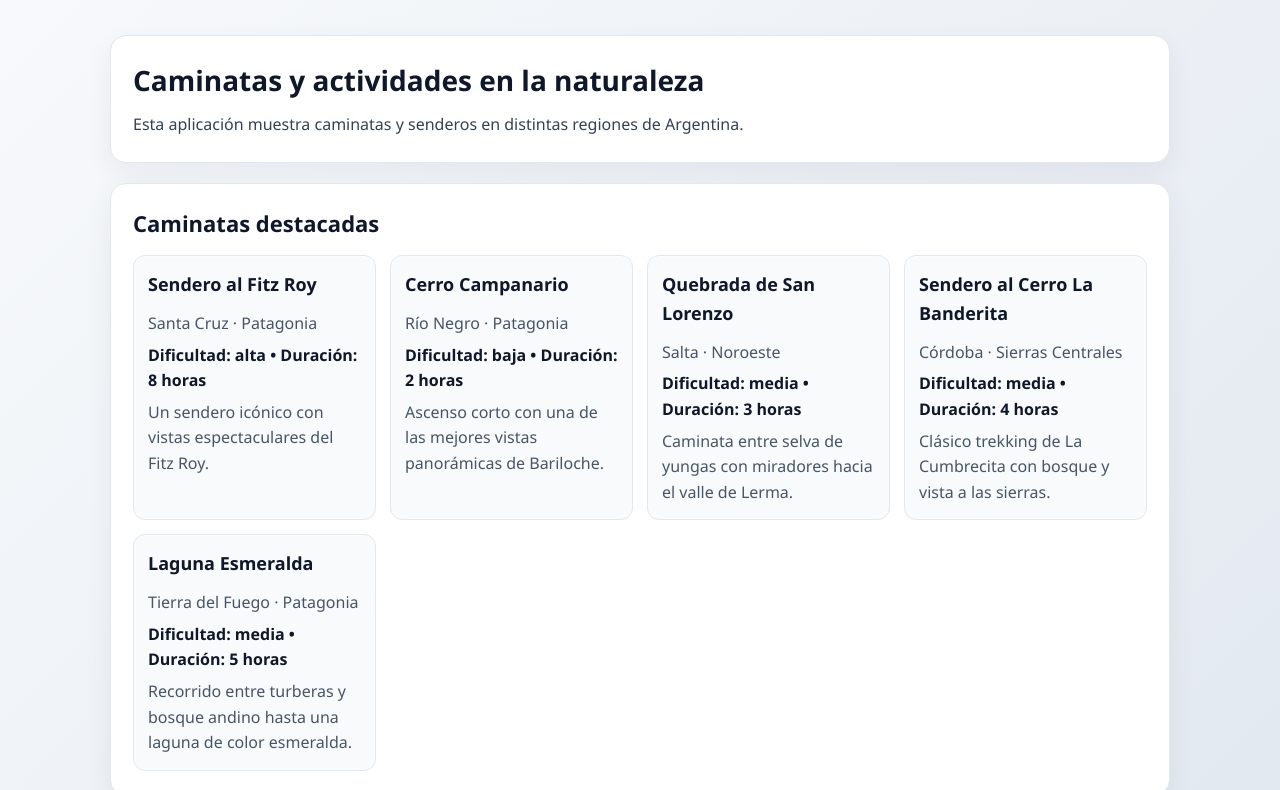
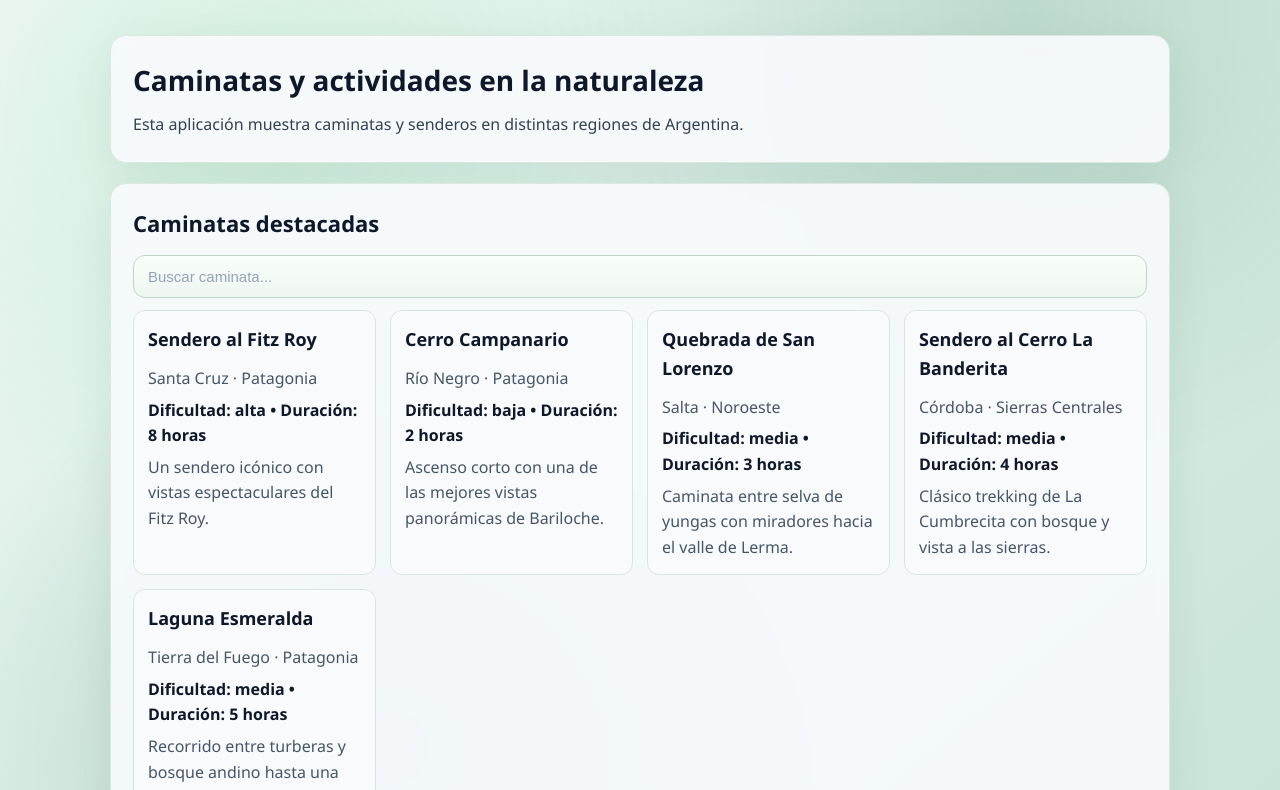
Before and after one commit to aquizu-ivan/argentina-naturaleza, a website built with Vite: page index.html in a window 1280 px wide. Shown: the part 91-881 px from the top of the page. Built offline with nearby package versions, Linux system fonts and the light colour scheme.

Commit message:
feat: add live trail search functionality

```diff
--- a/src/main.js
+++ b/src/main.js
@@ -1,5 +1,17 @@
 import "./styles.css";
 import { trailsData } from "./data/trailsData.js";
-import { renderApp } from "./ui/renderApp.js";
+import { renderApp, renderTrailCards } from "./ui/renderApp.js";
+import { filterTrails } from "./ui/filterTrails.js";
 
 renderApp(trailsData);
+renderTrailCards(trailsData);
+
+const searchInput = document.getElementById("trailSearch");
+
+if (searchInput) {
+  searchInput.addEventListener("input", function (event) {
+    const text = event.target.value;
+    const filtered = filterTrails(trailsData, text);
+    renderTrailCards(filtered);
+  });
+}
--- a/src/styles.css
+++ b/src/styles.css
@@ -1,8 +1,14 @@
 :root {
   color: #0f172a;
-  background-color: #f8fafc;
+  background-color: #f1f5f9;
   font-family: "Segoe UI", Arial, sans-serif;
   line-height: 1.6;
+  --forest-1: #0b3b2e;
+  --forest-2: #0e5b3a;
+  --forest-3: #155d27;
+  --mist: #e2f3ed;
+  --light: #f8fafc;
+  --border: #dce7e2;
 }
 
 * {
@@ -12,7 +18,11 @@
 }
 
 body {
-  background: linear-gradient(135deg, #f8fafc 0%, #e2e8f0 100%);
+  background:
+    radial-gradient(circle at 20% 20%, rgba(34, 197, 94, 0.12), transparent 32%),
+    radial-gradient(circle at 80% 10%, rgba(14, 91, 58, 0.14), transparent 34%),
+    radial-gradient(circle at 30% 80%, rgba(11, 59, 46, 0.18), transparent 36%),
+    linear-gradient(140deg, #f4f9f7 0%, #d9efe5 45%, #c8e2d6 100%);
   min-height: 100vh;
   color: #0f172a;
 }
@@ -33,6 +43,7 @@ a {
   display: flex;
   flex-direction: column;
   gap: 28px;
+  position: relative;
 }
 
 .topbar {
@@ -95,11 +106,12 @@ main {
 }
 
 .content {
-  background: #ffffff;
-  border: 1px solid #e2e8f0;
+  background: rgba(248, 250, 252, 0.92);
+  border: 1px solid var(--border);
   border-radius: 16px;
   padding: 22px 22px 24px;
-  box-shadow: 0 10px 30px rgba(15, 23, 42, 0.06);
+  box-shadow: 0 12px 40px rgba(11, 59, 46, 0.08);
+  backdrop-filter: blur(6px);
 }
 
 h1 {
@@ -128,9 +140,41 @@ h3 {
   margin-top: 8px;
 }
 
+.trails__search {
+  margin: 6px 0 12px;
+  display: flex;
+}
+
+.trails__search input {
+  width: 100%;
+  padding: 12px 14px;
+  border: 1px solid #c0d6c9;
+  border-radius: 12px;
+  background: linear-gradient(180deg, #f9fefb 0%, #eef6f0 100%);
+  color: #0f172a;
+  font-size: 15px;
+  transition: box-shadow 160ms ease, border-color 160ms ease, background-color 160ms ease;
+}
+
+.trails__search input::placeholder {
+  color: #94a3b8;
+}
+
+.trails__search input:hover {
+  background: #ffffff;
+  border-color: #7ea189;
+}
+
+.trails__search input:focus {
+  outline: none;
+  background: #ffffff;
+  border-color: var(--forest-2);
+  box-shadow: 0 10px 26px rgba(11, 59, 46, 0.14), 0 0 0 4px rgba(11, 59, 46, 0.14);
+}
+
 .trail-card {
   background: #f8fafc;
-  border: 1px solid #e2e8f0;
+  border: 1px solid #d7e6dd;
   border-radius: 12px;
   padding: 14px;
   display: flex;
--- /dev/null
+++ b/src/ui/filterTrails.js
@@ -0,0 +1,11 @@
+export function filterTrails(trailsData, text) {
+  const query = text.toLowerCase().trim();
+
+  if (!query) {
+    return trailsData;
+  }
+
+  return trailsData.filter(function (trail) {
+    return trail.name.toLowerCase().includes(query);
+  });
+}
--- a/src/ui/renderApp.js
+++ b/src/ui/renderApp.js
@@ -25,6 +25,13 @@ export function renderApp(trailsData) {
 
         <section id="caminatas" class="content">
           <h2>Caminatas destacadas</h2>
+          <div class="trails__search">
+            <input
+              id="trailSearch"
+              type="text"
+              placeholder="Buscar caminata..."
+            />
+          </div>
           <div id="trailsGrid" class="trails__grid"></div>
         </section>
       </main>
@@ -40,13 +47,15 @@ export function renderApp(trailsData) {
       </footer>
     </div>
   `;
+}
 
+export function renderTrailCards(trails) {
   const grid = document.getElementById("trailsGrid");
   if (!grid) return;
 
   grid.innerHTML = "";
 
-  trailsData.forEach(function (trail) {
+  trails.forEach(function (trail) {
     const card = createTrailCard(trail);
     grid.appendChild(card);
   });
```
